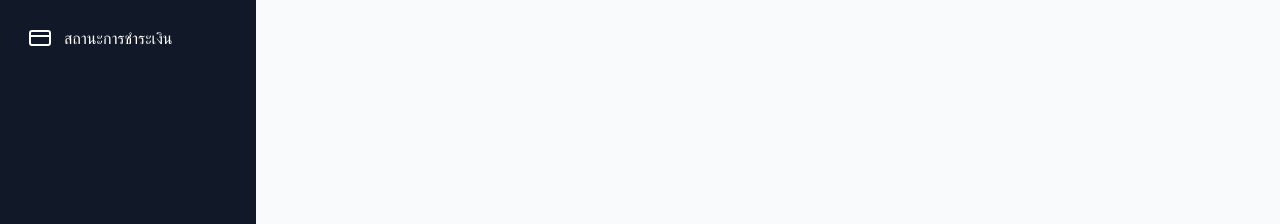
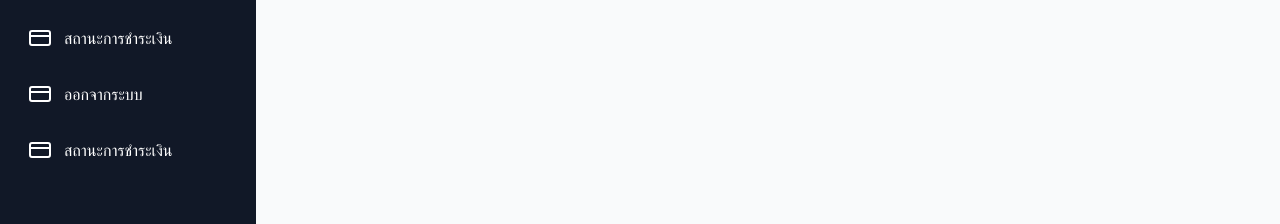
Before and after one commit to 66070032/WebPro_HerbOS_Project, a Next.js app in the folder herbos_frontend/: page /seller/productmanage in a window 1280 px wide. Shown: the part 259-483 px from the top of the page. Built offline with nearby package versions, Linux system fonts and the light colour scheme; no server answers.

Commit message:
jnp admin router to seller/dashboard

```diff
--- a/herbos_frontend/app/login/page.jsx
+++ b/herbos_frontend/app/login/page.jsx
@@ -1,16 +1,17 @@
-"use client";
+"use client"
 import { useRouter } from "next/navigation";
 import { useEffect } from "react";
 import Image from "next/image";
 import Link from "next/link";
 
 export default function Home() {
+
     const router = useRouter();
 
     useEffect(() => {
         let accessToken = localStorage.getItem("accessToken");
         if (accessToken) {
-      router.push("/");
+            router.push('/');
         }
     }, []);
 
@@ -25,22 +26,29 @@ export default function Home() {
                 method: "POST",
                 headers: { "Content-Type": "application/json" },
                 body: jsonData,
-        credentials: "include",
+                credentials: "include"
             });
 
             const result = await response.json();
 
             if (response.status != 200) {
-        return alert(result.message);
+                return alert(result.message)
             }
 
-      localStorage.setItem("accessToken", result.accessToken);
-      router.push("/");
+            localStorage.setItem('accessToken', result.accessToken)
+            if (result.role === 'admin') {
+              console.log('Redirecting to admin dashboard...');
+              router.push('/seller/dashboard'); // ไปยังหน้าของแอดมิน
+          } else {
+              console.log('Redirecting to user homepage...');
+              router.push('/'); // ไปยังหน้าผู้ใช้ทั่วไป
+          }
+
+
         } catch (error) {
             console.error("❌ Login Failed:", error);
         }
     };
-
   return (
     <div className="min-h-screen flex flex-col md:flex-row items-center justify-center gap-8 px-6 bg-gray-100">
       {/* Image Section */}
@@ -53,12 +61,6 @@ export default function Home() {
           className="rounded-lg shadow-lg"
         />
       </div>
-            localStorage.setItem('accessToken', result.accessToken)
-            if (result.role === 'admin') {
-                router.push('/admin')
-            } else {
-                router.push('/')
-            }
 
       {/* Form Section */}
       <div className="w-full md:w-1/3  p-8 ">
--- a/herbos_frontend/components/SellerTab.jsx
+++ b/herbos_frontend/components/SellerTab.jsx
@@ -64,6 +64,24 @@ const SellerSidebar = () => {
               <span>สถานะการชำระเงิน</span>
             </Link>
           </li>
+          <li>
+            <Link
+              href="/login"
+              className="flex items-center p-3 rounded-lg hover:bg-gray-700 transition-colors duration-200"
+            >
+              <CreditCard className="mr-3" />
+              <span>ออกจากระบบ</span>
+            </Link>
+          </li>
+          <li>
+            <Link
+              href="/payment"
+              className="flex items-center p-3 rounded-lg hover:bg-gray-700 transition-colors duration-200"
+            >
+              <CreditCard className="mr-3" />
+              <span>สถานะการชำระเงิน</span>
+            </Link>
+          </li>
 
           {/* Footer or Additional Info */}
           <div className="absolute bottom-0 left-0 right-0 p-4 border-t border-gray-700 text-center text-sm">
```
Also changed, not shown: herbos_frontend/app/page.jsx (+3 -4 lines), herbos_frontend/app/profile/editprofile/page.jsx (line endings or trailing spaces), herbos_frontend/components/Addproduct.jsx (line endings or trailing spaces), 1 other file (tests, documents, lock files or other folders). Lines whose indentation alone changed are shown as unchanged.
